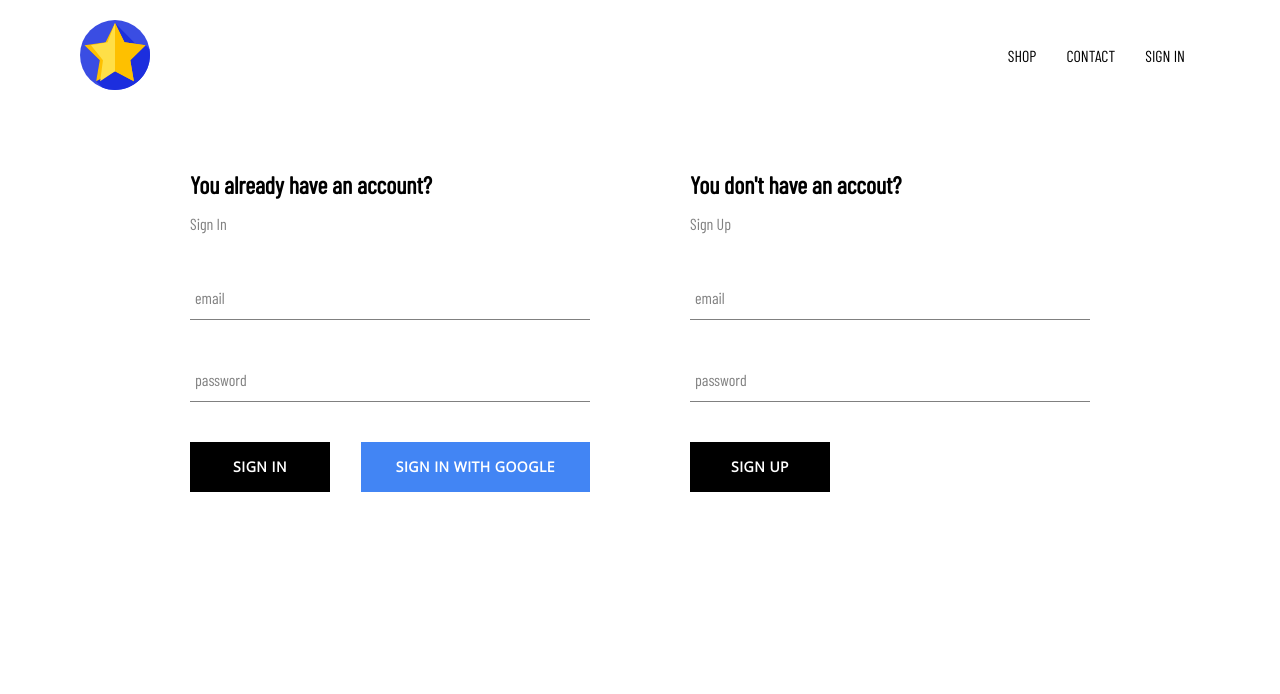
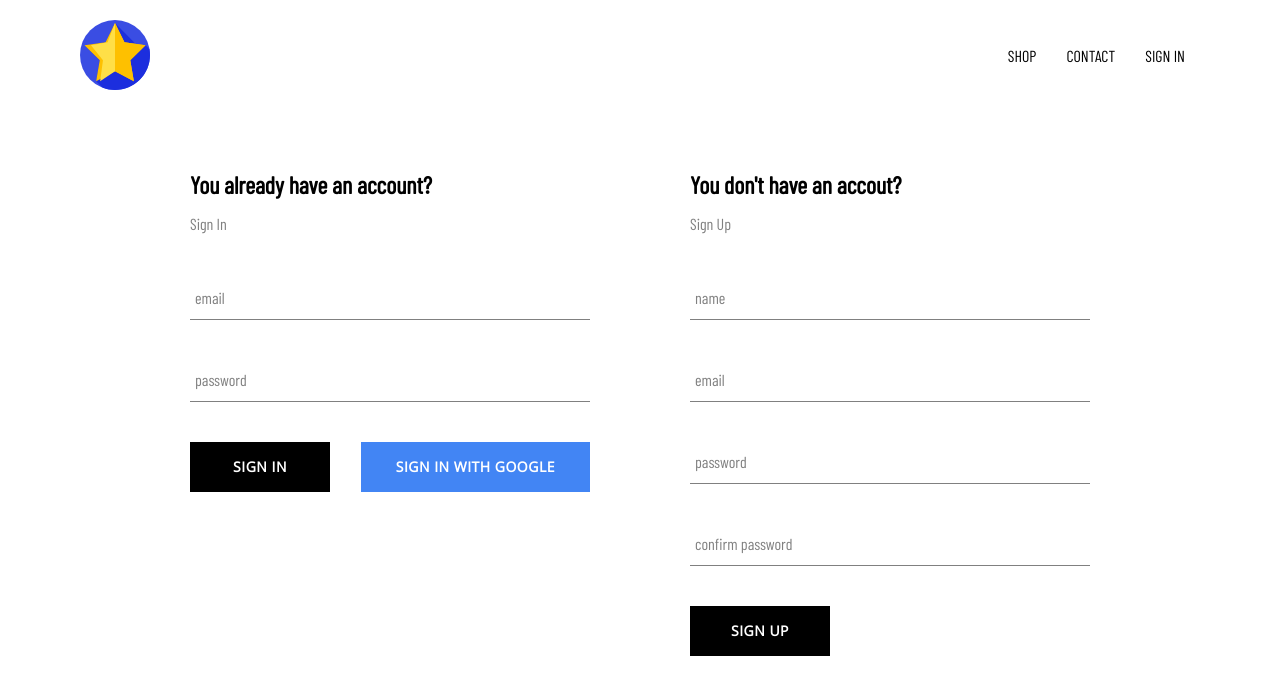
Before and after one commit to utevo/e-commerce, a React (Create React App) app: page /sign-in in a window 1280 px wide. Shown: the top 694 px of the page. Built offline with nearby package versions, Linux system fonts and the light colour scheme; no server answers.

Commit message:
Add inputs to the SignUp component

```diff
--- a/src/components/SIgnUp/SignUp.jsx
+++ b/src/components/SIgnUp/SignUp.jsx
@@ -13,8 +13,10 @@ class SignUp extends React.Component {
     super(props)
 
     this.state = {
+      displayName: '',
       email: '',
-      password: ''
+      password: '',
+      confirmPassword: ''
     }
   }
 
@@ -27,20 +29,25 @@ class SignUp extends React.Component {
     event.preventDefault()
 
     this.setState({
+      displayName: '',
       email: '',
-      password: ''
+      password: '',
+      confirmPassword: ''
     })
   }
 
   render() {
+    const {displayName, email, password, confirmPassword} = this.state
     return (
       <div className='sign-up'>
         <h2 className='title'>You don't have an accout?</h2>
         <span className='subtitle'>Sign Up</span>
 
         <form onSubmit={this.handleSubmit}>
-          <FormInput name='email' type='email' value={this.state.email} onChange={this.handleChange} label='email' />
-          <FormInput name='password' type='password' value={this.state.password} onChange={this.handleChange} label='password' />
+          <FormInput name='displayName' type='text' value={displayName} onChange={this.handleChange} label='name' />
+          <FormInput name='email' type='email' value={email} onChange={this.handleChange} label='email' />
+          <FormInput name='password' type='password' value={password} onChange={this.handleChange} label='password' />
+          <FormInput name='confirmPassword' type='password' value={confirmPassword} onChange={this.handleChange} label='confirm password' />
 
           <div className='buttons'>
             <CustomButton type='submit'>Sign Up</CustomButton>
```
